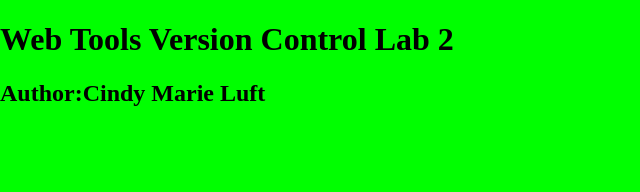
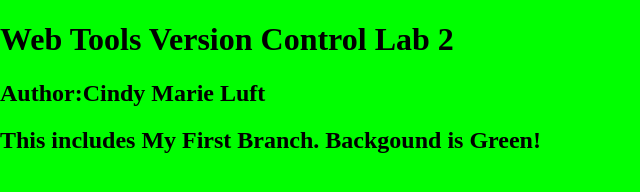
Before and after one commit to CMLWebDesign/wtvclab3Luft, a plain HTML site: page index.html in a window 1280 px wide. Shown: the whole page, without its empty margins (0-640 px from the left). Drawn offline with nearby package versions, Linux system fonts and the light colour scheme.

Commit message:
edit html
forgot to save html changes

```diff
--- a/index.html
+++ b/index.html
@@ -16,6 +16,7 @@
     <header>
 	<h1>Web Tools Version Control Lab 2</h1>
         <h2>Author:Cindy Marie Luft</h2>
+        <h2>This includes My First Branch. Backgound is Green!</h2>
     </header>
     <nav id="pageNav">
     </nav>
```
